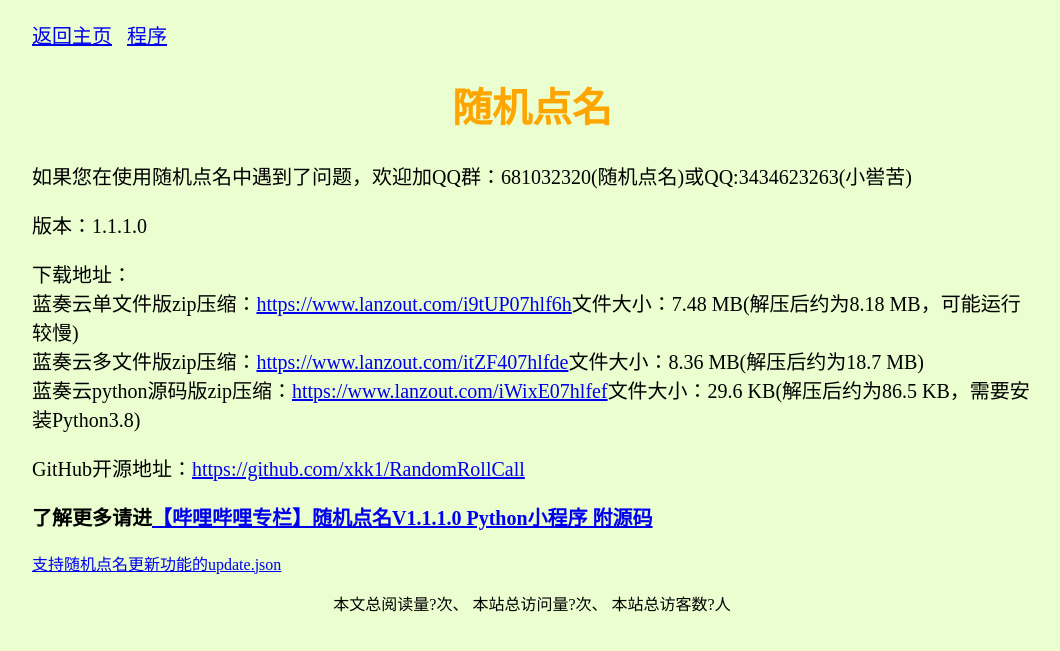
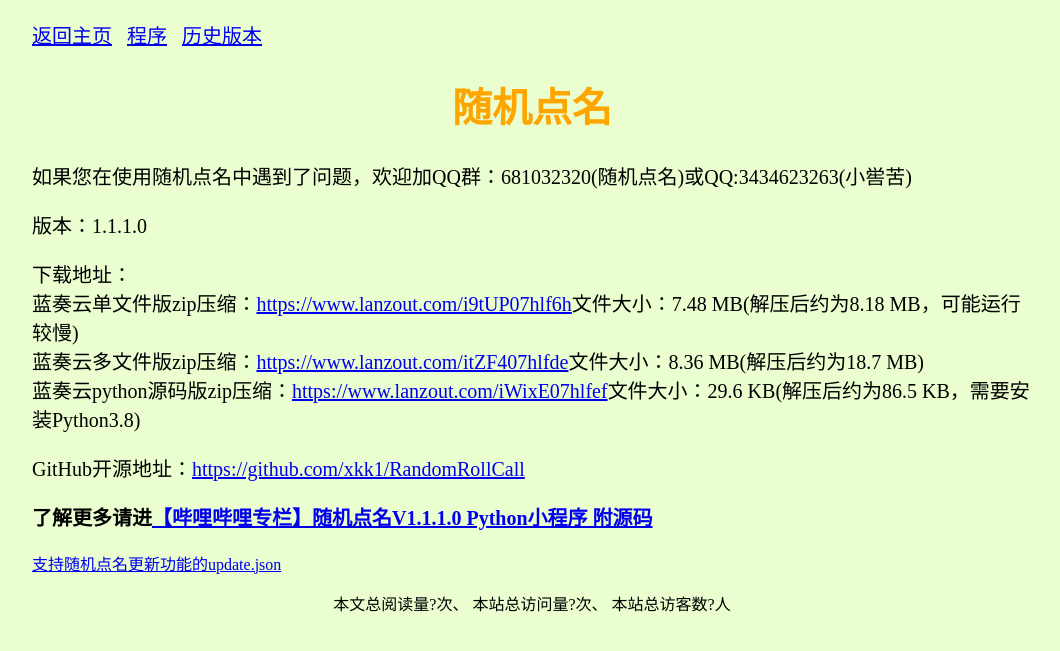
Before and after one commit to xkk1/xkk1.github.io, a Jekyll site: the page program/randomrollcall/index.html, which Jekyll copies as it is, in a window 1280 px wide. Shown: the top 651 px of the page, without its empty margins (108-1168 px from the left). Built offline with Jekyll 4.4.1, drawn with Linux system fonts in a browser that asks for light colours; comment, search, counter and statistics services are not loaded.

Commit message:
Update index.html

```diff
--- a/program/randomrollcall/index.html
+++ b/program/randomrollcall/index.html
@@ -40,7 +40,7 @@
 </head>
 <body>
     <main style="margin:0 auto;max-width: 1000px;">
-    <p id="xkk_p"><a href="/">返回主页</a>&nbsp;&nbsp;&nbsp;<a href="/program">程序</a></p>
+    <p id="xkk_p"><a href="/">返回主页</a>&nbsp;&nbsp;&nbsp;<a href="../">程序</a>&nbsp;&nbsp;&nbsp;<a href="./history.html">历史版本</a></p>
     <h1 id="xkk_h1">随机点名</h1>
     <p id="xkk_p">如果您在使用随机点名中遇到了问题，欢迎加QQ群：681032320(随机点名)或QQ:3434623263(小喾苦)
     </p>
```
